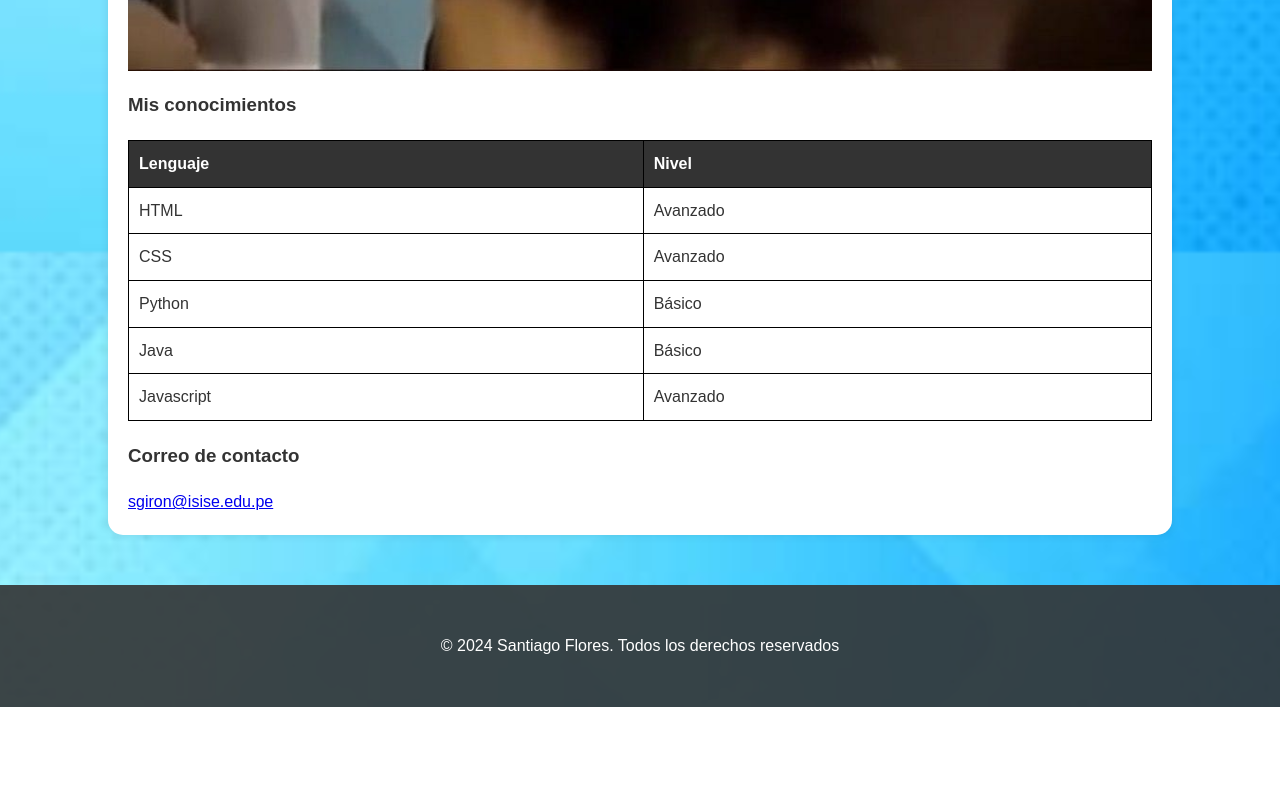
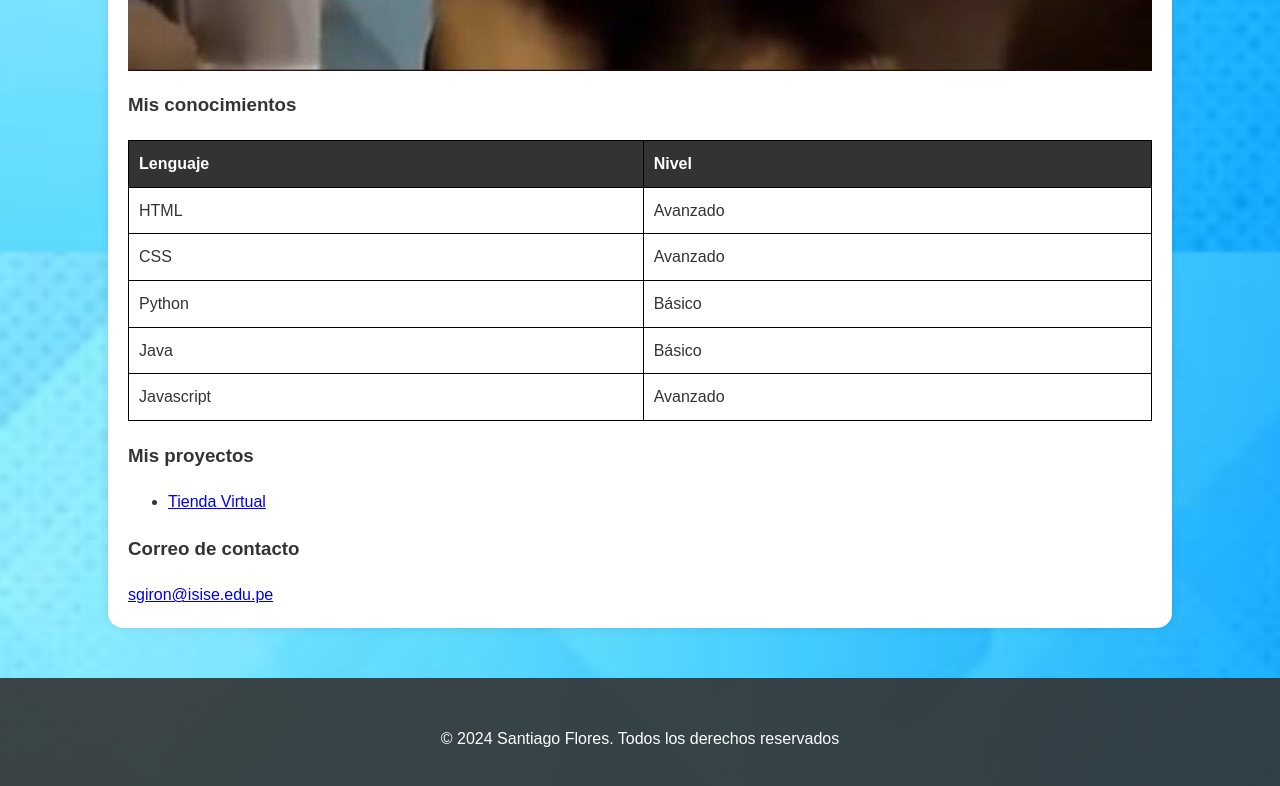
Before and after one commit to santiagosise/sfsiseportafolio, a plain HTML site: page index.html in a window 1280 px wide. Shown: the part 2148-2934 px from the top of the page. Before the commit the page ends 2855 px from the top, so only its background shows below. Drawn offline with Linux system fonts and the light colour scheme.

Commit message:
Update index.html

```diff
--- a/index.html
+++ b/index.html
@@ -82,6 +82,10 @@
             <td>Avanzado</td>
         </tr>
     </table>
+    <h3 id="conocimientos">Mis proyectos</h3>
+        <ul>
+            <li><a href="tienda.html">Tienda Virtual</a></li>
+        </ul>
     <h3 id="contacto">Correo de contacto</h3>
     <a href="mailto:sgiron@isise.edu.pe">sgiron@isise.edu.pe</a>
 </div>
```
